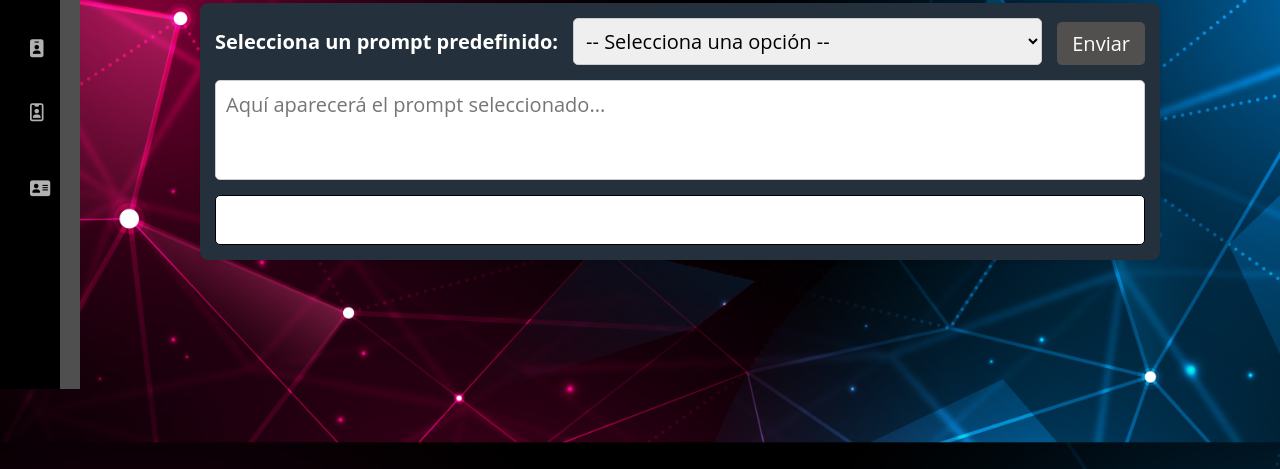
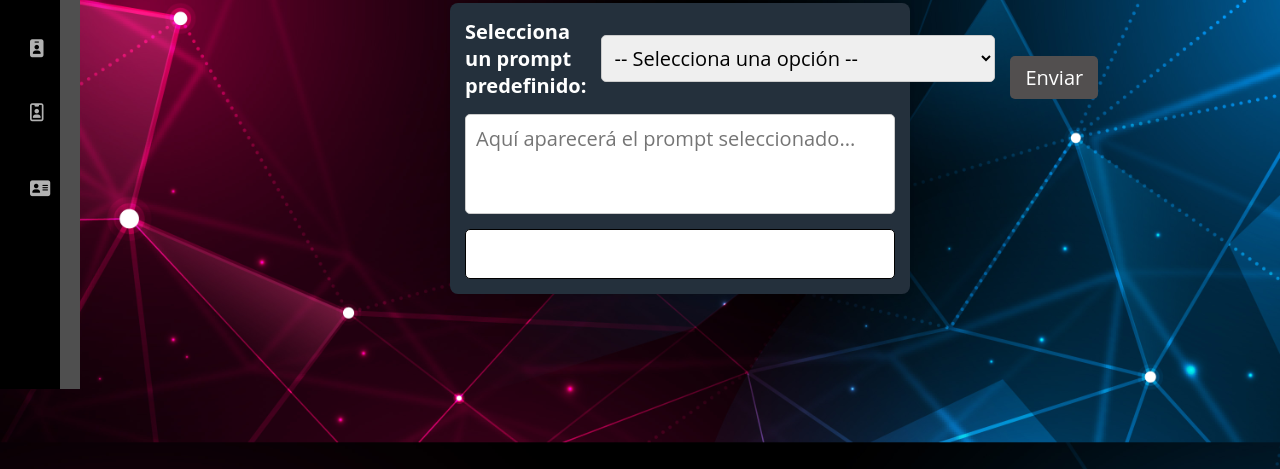
Before and after one commit to IngAdrCL/repoFIS, a plain HTML site: page unidad1.html in a window 1280 px wide. Shown: the part 411-880 px from the top of the page. Drawn offline with nearby package versions, Linux system fonts and the light colour scheme.

Commit message:
Update style.css

```diff
--- a/style.css
+++ b/style.css
@@ -474,8 +474,8 @@ a.selected{
 /*BARRA DE BUSQUEDA*/
 .prompt-simulator {
     margin-top: 50px;
-    margin-left: 100px;
-    margin-right: 100px;
+    margin-left: 350px;
+    margin-right: 350px;
     padding: 15px;
     background: #24303c;
     border-radius: 8px;
@@ -547,6 +547,6 @@ textarea {
     color: #000000;
 
     /* Nueva propiedad para habilitar scroll */
-    max-height: 850px; /* Altura máxima para la caja */
+    max-height: 700px; /* Altura máxima para la caja */
     overflow-y: auto;  /* Habilita el scroll vertical */
 }
```
